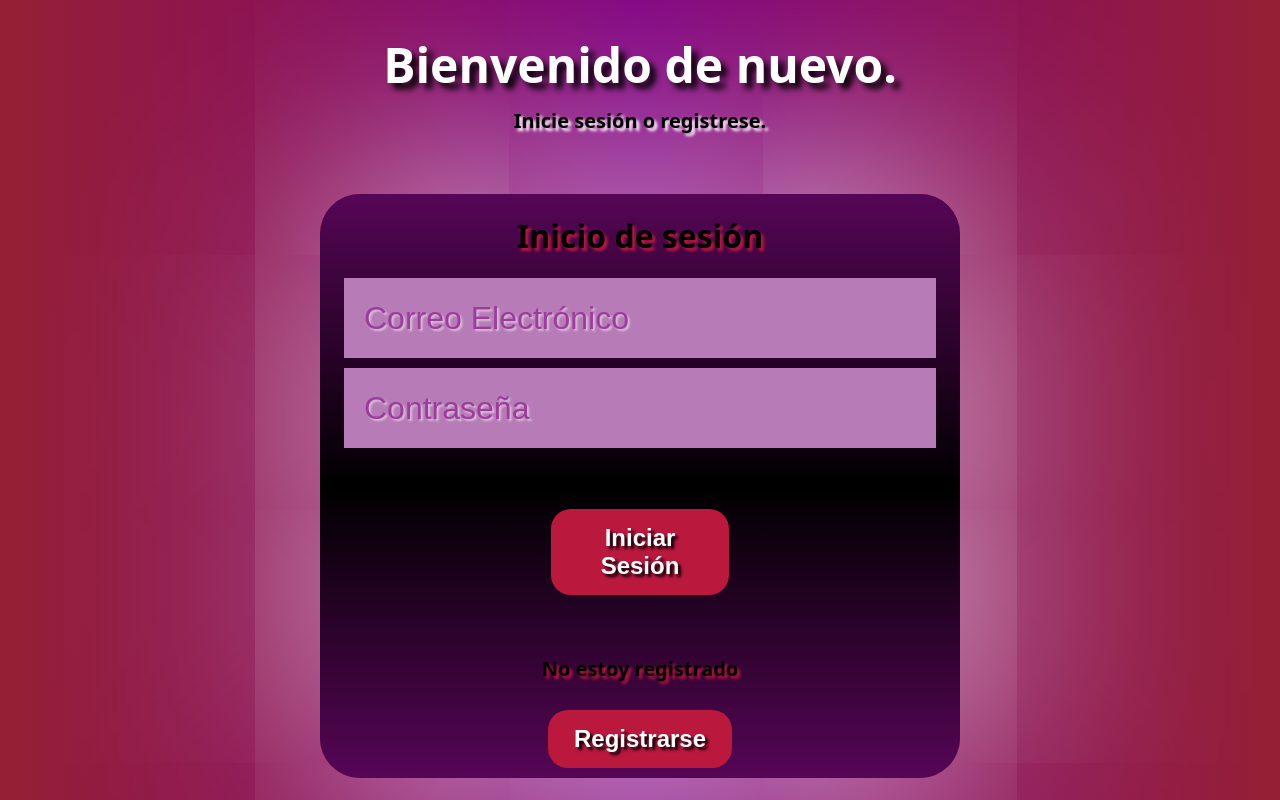
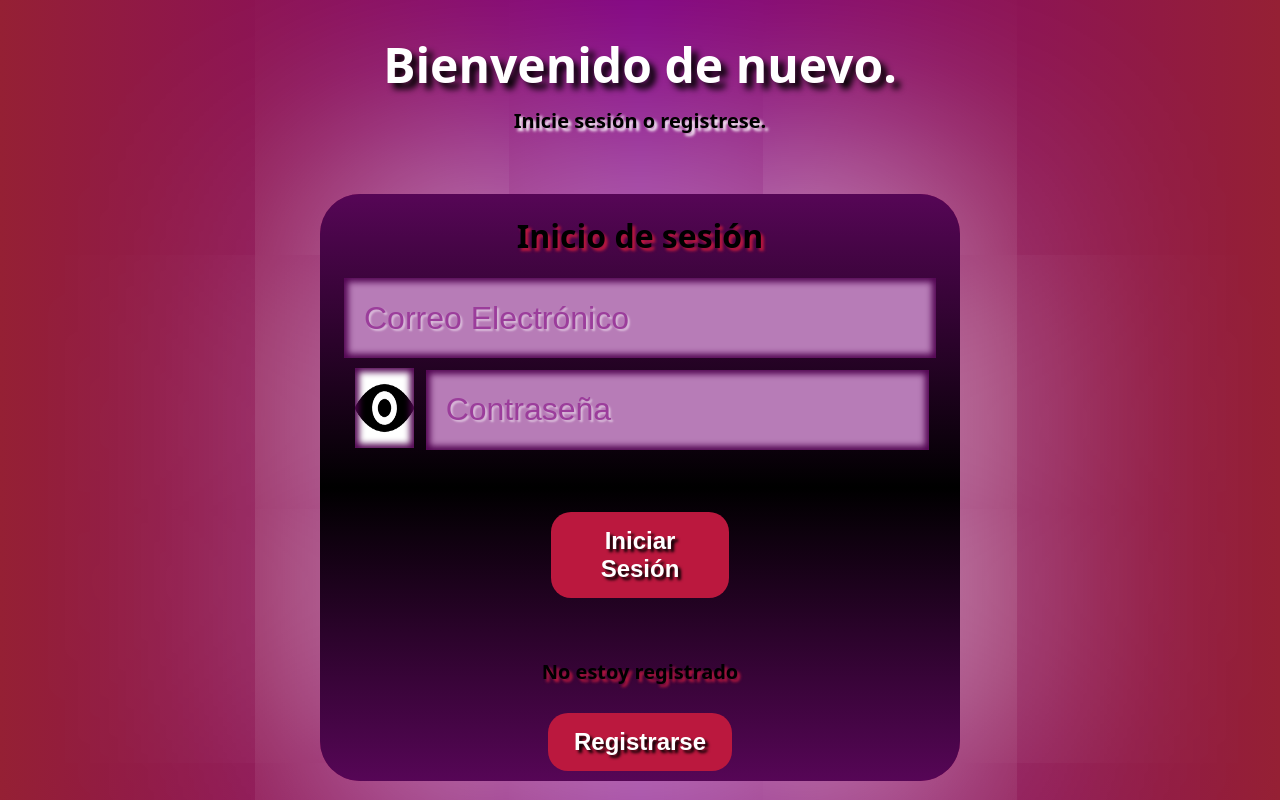
Before and after one commit to andresSBLM/proyectos_simples, a PHP site: page / in a window 1280 px wide. Run offline with PHP 8.4, Linux system fonts and the light colour scheme; some libraries are stand-ins or nearby versions.

Commit message:
Mejora index + css usuarios
Implementación del visualizar contraseña , ahora el correo electrónico  registra y vuelve a poner el último valor que escribió el usuario. Css completo del archivo usuarios.php

```diff
--- a/login_profesional/auxiliar.php
+++ b/login_profesional/auxiliar.php
@@ -11,7 +11,7 @@ function todos_usuarios(PDO $pdo): array {
 
 function obtener_post($campo): ?string{
       $elemento = $_POST[$campo];
-      return $elemento;
+      return trim($elemento);
 }
 
 function mover ($lugar) {
--- a/login_profesional/css/style.css
+++ b/login_profesional/css/style.css
@@ -5,21 +5,48 @@
 }
 
 :root {
+
+    /*Colores principales*/
     --blanco: white;
     --gris: grey;
     --negro: black;
     --verde: green;
     --morado: purple;
     --rojizo: rgb(187, 24, 62);
+    --marron: brown;
+
+    /*sombras*/
     --sombras: black;
+    --sombras-input: rgb(81, 4, 81);
+
+    /*Fondo*/
     --fondo-index: linear-gradient(90deg, rgb(149, 32, 52), purple, rgb(149, 32, 52));
     --fondo-main-index: linear-gradient(rgb(86, 6, 86), black,rgb(86, 6, 86));
     --fondo-input: rgb(183, 124, 183);
+    --fondo-checkbox: rgb(255, 255, 255);
+    --fondo-usuarios: linear-gradient(blue, rgb(8, 200, 239), rgb(145, 247, 12));
+    --fondo-usuarios-th:  rgb(85, 131, 16);
+    --fondo-usuarios-td:  rgb(202, 227, 111);
 }
 
 body {
     margin: 0;
     font-family: system-ui, -apple-system, BlinkMacSystemFont, 'Segoe UI', Roboto, Oxygen, Ubuntu, Cantarell, 'Open Sans', 'Helvetica Neue', sans-serif;
+}
+
+/*Clases globales*/
+.volver {
+    text-decoration: none;
+    color: var(--blanco);
+    text-align: center;
+    background-color: var(--marron);
+    padding: 10px;
+    border-radius: 10px;
+    font-weight: bold;
+    position: fixed;
+    right: 20px;
+    bottom: 20px;
+    z-index: 1;
 }
 
 
@@ -78,6 +105,38 @@ body {
     border: none;
     color: var(--blanco);
     text-shadow: 2px 2px 2px var(--morado);
+    box-shadow: inset 0 0 6px 4px var(--sombras-input);
+}
+
+#ver, #password {
+    display: inline-block;
+    vertical-align: middle;
+}
+
+#form_principal #ver {
+    width: 10%;
+}
+
+#ver.sin_ver {
+    appearance: none;
+    background-color: var(--fondo-checkbox);
+    background-image: url(../img/ojo_abierto.png);
+    background-position: center;
+    background-repeat: no-repeat;
+    background-size: 100% 100%;
+}
+
+#ver.viendo {
+    appearance: none;
+    background-color: var(--fondo-checkbox);
+    background-image: url(../img/ojo_cerrado.png);
+    background-position: center;
+    background-repeat: no-repeat;
+    background-size: 100% 100%;
+}
+
+#form_principal #password {
+    width: 85%;
 }
 
 #form_principal input::placeholder {
--- a/login_profesional/index.php
+++ b/login_profesional/index.php
@@ -46,17 +46,19 @@ if ($_SERVER['REQUEST_METHOD'] === 'POST') {
             <fieldset id="form_principal">
                 <legend>Inicio de sesión</legend>
                 <label>
-                    <input type="text" id="email" name="email" placeholder="Correo Electrónico">
+                    <input type="text" id="email" name="email" placeholder="Correo Electrónico"
+                    value="<?= htmlspecialchars($email ?? '')?>">
                 </label>
                 <br>
                 <label>
+                    <input type="checkbox" id="ver" name="ver" value="marcado" class="sin_ver">
                     <input type="password" id="password" name="password" placeholder="Contraseña">
                 </label>
                 <div id="errores_index">
                     <ul>
-                        <?php foreach($errores as $error) { ?>
-                        <li><?= $error ?></li> <?php
-                        }?>
+                        <?php foreach ($errores as $error) { ?>
+                            <li><?= $error ?></li> <?php
+                        } ?>
                     </ul>
                 </div>
                 <br>
@@ -70,6 +72,20 @@ if ($_SERVER['REQUEST_METHOD'] === 'POST') {
             </fieldset>
         </form>
     </main>
+    <script>
+        const ver = document.getElementById('ver');
+        const password = document.getElementById('password');
+
+        ver.addEventListener('click', function () {
+            if (ver.checked) {
+                ver.className = "viendo";
+                password.type = 'text';
+            } else {
+                ver.className = "sin_ver";
+                password.type = 'password';
+            }
+        });
+    </script>
 </body>
 
 </html>
```
Also changed, not shown: other parts of login_profesional/css/style.css (+40 -0 lines), login_profesional/usuarios.php (+17 -6 lines), login_profesional/img/ojo_abierto.png (added), login_profesional/img/ojo_cerrado.png (added).
